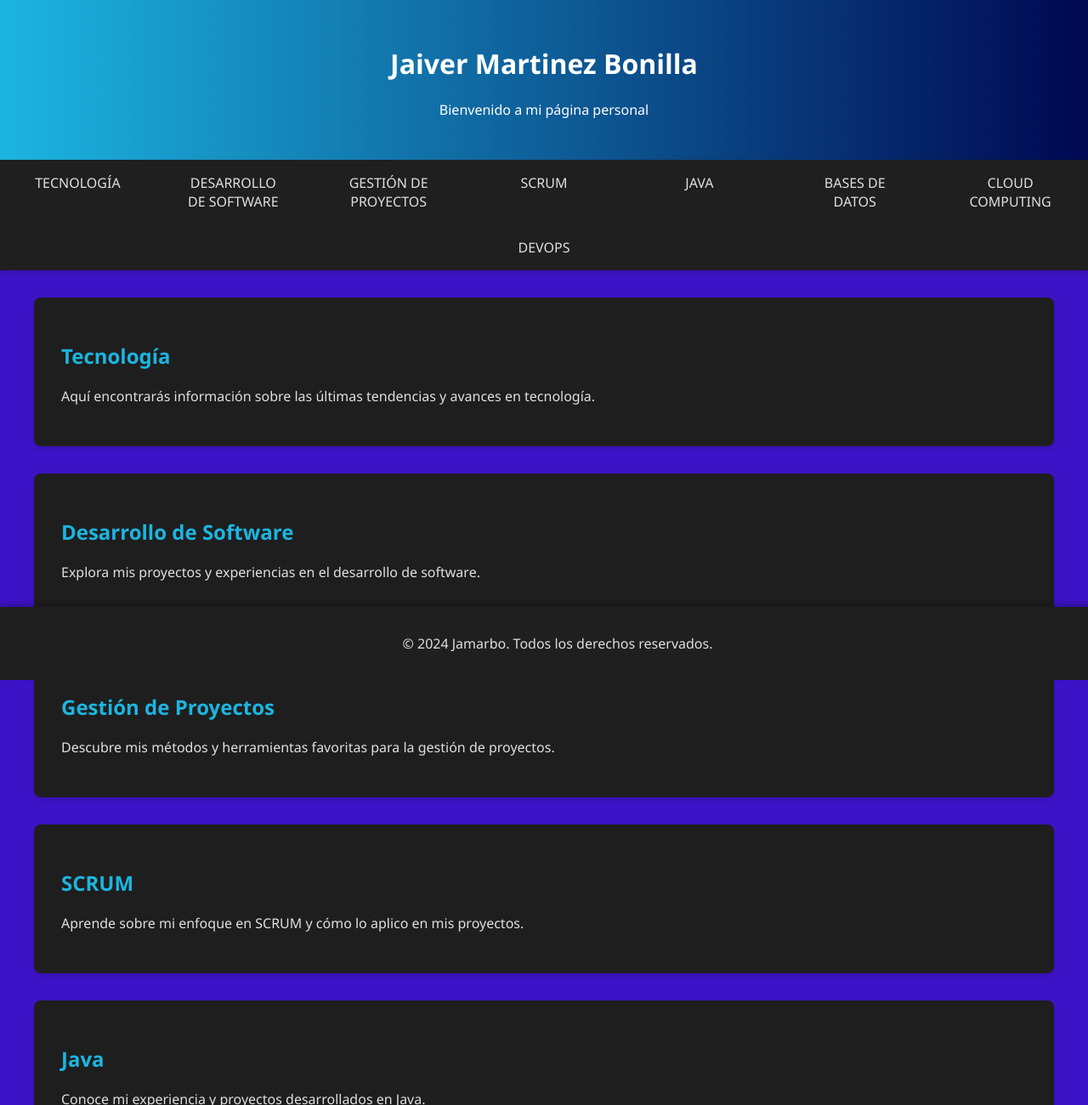
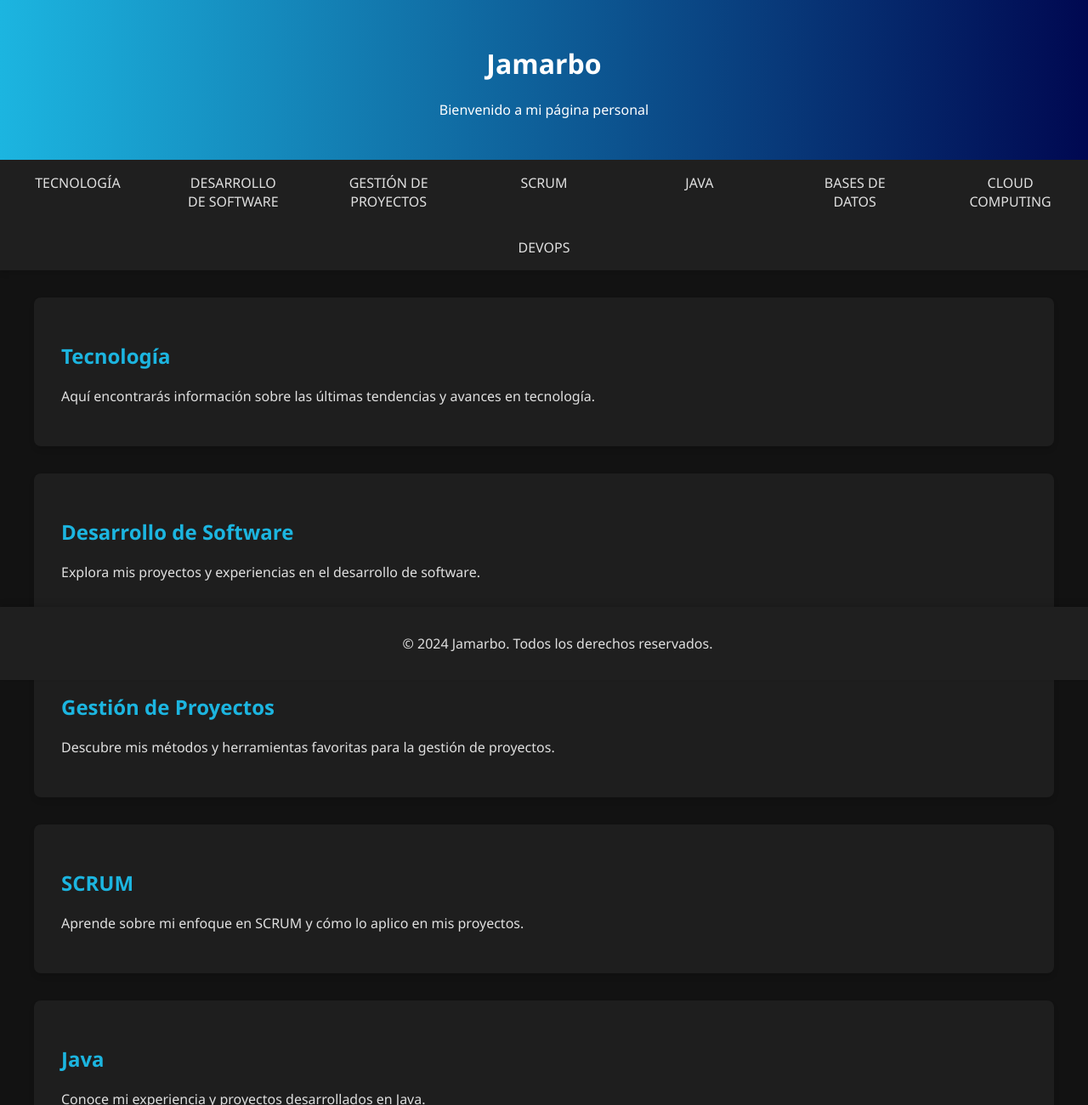
Before and after one commit to jamarbo/jamarbo-website, a plain HTML site: page index.html in a window 1280 px wide. Shown: the top 1300 px of the page at 85% size. Drawn offline with Linux system fonts and the light colour scheme.

Commit message:
Actualizar título y nombre en encabezado de página principal

```diff
--- a/index.html
+++ b/index.html
@@ -3,7 +3,7 @@
 <head>
     <meta charset="UTF-8">
     <meta name="viewport" content="width=device-width, initial-scale=1.0">
-    <title>Jaiver Martinez Bonilla - Página Personal</title>
+    <title>Jamarbo - Página Personal</title>
     <style>
         body {
             font-family: 'Segoe UI', Tahoma, Geneva, Verdana, sans-serif;
@@ -76,62 +76,11 @@
         }
     </style>
 </head>
-
 <body>
-
-    <body style="background-color: rgb(61, 19, 199);">
-        <header>
-            <h1>Jaiver Martinez Bonilla</h1>
-            <p>Bienvenido a mi página personal</p>
-        </header>
-        <nav>
-            <a href="#tecnologia">Tecnología</a>
-            <a href="#desarrollo">Desarrollo de Software</a>
-            <a href="#gestion">Gestión de Proyectos</a>
-            <a href="#scrum">SCRUM</a>
-            <a href="#java">Java</a>
-            <a href="#basesdedatos">Bases de Datos</a>
-            <a href="#cloud">Cloud Computing</a>
-            <a href="#devops">DevOPS</a>
-        </nav>
-        <div class="container">
-            <div id="tecnologia" class="section">
-                <h2>Tecnología</h2>
-                <p>Aquí encontrarás información sobre las últimas tendencias y avances en tecnología.</p>
-            </div>
-            <div id="desarrollo" class="section">
-                <h2>Desarrollo de Software</h2>
-                <p>Explora mis proyectos y experiencias en el desarrollo de software.</p>
-            </div>
-            <div id="gestion" class="section">
-                <h2>Gestión de Proyectos</h2>
-                <p>Descubre mis métodos y herramientas favoritas para la gestión de proyectos.</p>
-            </div>
-            <div id="scrum" class="section">
-                <h2>SCRUM</h2>
-                <p>Aprende sobre mi enfoque en SCRUM y cómo lo aplico en mis proyectos.</p>
-            </div>
-            <div id="java" class="section">
-                <h2>Java</h2>
-                <p>Conoce mi experiencia y proyectos desarrollados en Java.</p>
-            </div>
-            <div id="basesdedatos" class="section">
-                <h2>Bases de Datos</h2>
-                <p>Información sobre mi trabajo con bases de datos y mejores prácticas.</p>
-            </div>
-            <div id="cloud" class="section">
-                <h2>Cloud Computing</h2>
-                <p>Descubre cómo utilizo las tecnologías de Cloud Computing en mis proyectos.</p>
-            </div>
-            <div id="devops" class="section">
-                <h2>DevOPS</h2>
-                <p>Explora mis métodos y herramientas en el ámbito de DevOPS.</p>
-            </div>
-        </div>
-        <footer>
-            <p>&copy; 2024 Jamarbo. Todos los derechos reservados.</p>
-        </footer>
-    </body>
+    <header>
+        <h1>Jamarbo</h1>
+        <p>Bienvenido a mi página personal</p>
+    </header>
     <nav>
         <a href="#tecnologia">Tecnología</a>
         <a href="#desarrollo">Desarrollo de Software</a>
```
